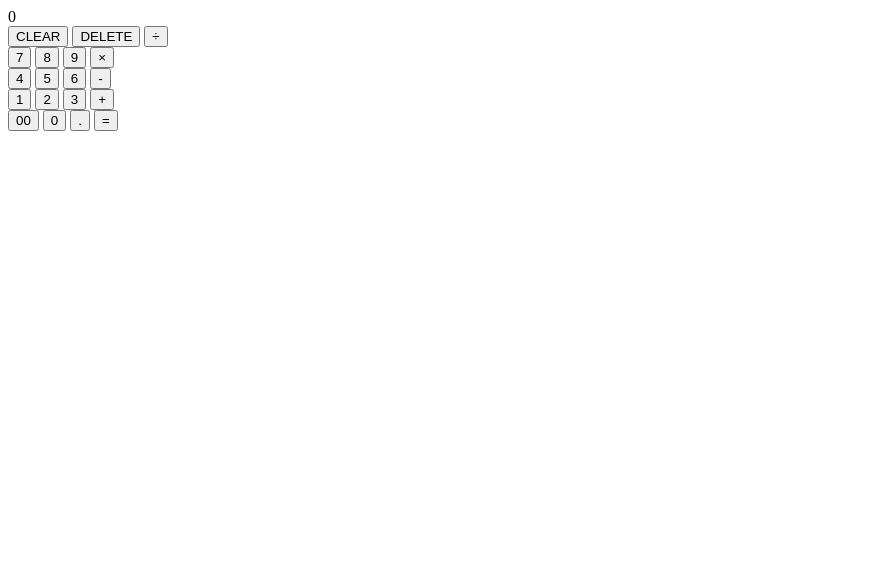
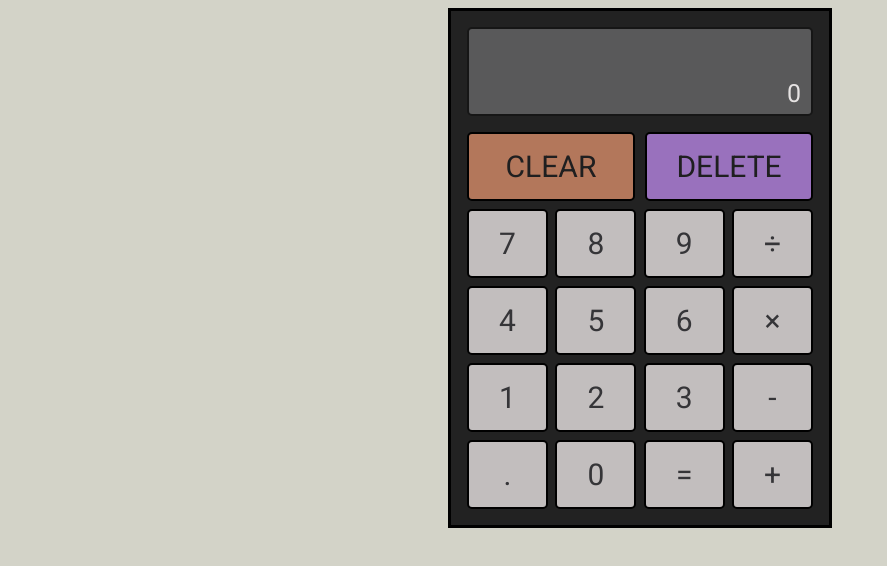
Before and after one commit to saikatdb/calculator, a plain HTML site: page index.html in a window 1280 px wide. Shown: the whole page, without its empty margins (0-887 px from the left). Drawn offline with Linux system fonts and the light colour scheme.

Commit message:
Add style and reorganize buttons

```diff
--- a/index.html
+++ b/index.html
@@ -5,43 +5,47 @@
     <meta http-equiv="X-UA-Compatible" content="IE=edge">
     <meta name="viewport" content="width=device-width, initial-scale=1.0">
     <link rel="stylesheet" href="style.css">
+    <link rel="preconnect" href="https://fonts.googleapis.com">
+    <link rel="preconnect" href="https://fonts.gstatic.com" crossorigin>
+    <link href="https://fonts.googleapis.com/css2?family=Kalam:wght@700&family=Roboto&display=swap" rel="stylesheet">
     <script src="js-file.js" defer></script>
     <title>Calculator</title>
 </head>
 <body>
     <div class="main">
-        <div class="display-value"></div>
-        <div class="display">0</div>
+        <div class="content">
+            <div class="display-value"></div>
+            <div class="display">0</div>
+        </div>
 
         <div class="input">
             <div class="1st row">
                 <button class="clear">CLEAR</button>
                 <button class="delete">DELETE</button>
-                <button id="÷" class="operator">&divide</button>
             </div>
             <div class="2nd row">
                 <button id="7" class="number">7</button>
                 <button id="8" class="number">8</button>
                 <button id="9" class="number">9</button>
-                <button id="×" class="operator">&times</button>
+                <button id="÷" class="operator">&divide</button>
             </div>
             <div class="3rd row">
                 <button id="4" class="number">4</button>
                 <button id="5" class="number">5</button>
                 <button id="6" class="number">6</button>
-                <button id="-" class="operator">-</button>
+                <button id="×" class="operator">&times</button>
             </div>
             <div class="4th row">
                 <button id="1" class="number">1</button>
                 <button id="2" class="number">2</button>
                 <button id="3" class="number">3</button>
-                <button id="+" class="operator">+</button>
+                <button id="-" class="operator">-</button>
             </div>
             <div class="4th row">
-                <button id="00" class="number">00</button>
+                <button id="." class="period">.</button>
                 <button id="0" class="number">0</button>
-                <button id="." class="period">.</button>
                 <button id="=" class="equal">=</button>
+                <button id="+" class="operator">+</button>
             </div>
         </div>
     </div>
--- a/style.css
+++ b/style.css
@@ -0,0 +1,97 @@
+*{
+    font-family: 'Kalam', cursive;
+    font-family: 'Roboto', sans-serif;
+}
+body {
+    /* margin: auto; */
+    background-color: rgb(211, 211, 200);
+}
+.main {
+    box-sizing: border-box;
+    margin: auto;
+    width: 24em;
+    height: 32.5em;
+    border: solid;
+    padding: 1em;
+    background-color: rgba(28, 28, 29, 0.966);
+}
+button {
+   font-size: 30px;
+}
+.content {
+    border: 2px solid rgb(22, 22, 22);
+    border-radius: 5px;
+    display: flex;
+    flex-direction: column;
+    align-items: end;
+    margin-bottom: 1em;
+    background-color: rgb(89, 89, 90);
+    color: rgb(230, 227, 227);
+}
+.display-value,
+.display {
+    box-sizing: border-box;
+    height: 1em;
+    font-size: 25px;
+    /* padding: 0 15px 10px; */
+    margin: 10px;
+    /* display: flex;
+    flex: 1; */
+}
+.display-value {
+    display: flex;
+    flex: 1 1 auto;
+    font-size: 20px;
+}
+.row {
+    display: flex;
+    justify-content: space-between;
+    margin: .5em 0 0;
+}
+.button {
+    transition-duration: 0.3s;
+}
+.number,
+.operator,
+.equal,
+.period {
+    width: 2.7em;
+    height: 2.3em;
+    background-color: rgb(194, 190, 190);
+    border-radius: 5px;
+    border: 2px solid rgb(0, 0, 0);
+    color: rgb(53, 53, 56);
+}
+button:hover {
+    background-color: rgb(145, 169, 194);
+    color: rgb(10, 10, 10);
+}
+.button:active {
+    transform: translateY(4px);
+  }
+.clear,
+.delete {
+    width: 5.6em;
+    height: 2.3em;
+    border-radius: 5px;
+    border: 2px solid rgb(0, 0, 0);
+    color: rgb(31, 31, 32);
+}
+.clear {
+    background-color: rgb(179, 119, 91);
+}
+.clear:hover {
+    background-color: rgb(151, 102, 79);
+}
+.delete {
+    background-color: rgb(153, 113, 189);
+}
+.delete:hover {
+    background-color: rgb(117, 87, 143);
+}
+.operator:hover {
+    background-color: rgb(120, 187, 153);
+}
+.equal:hover {
+    background-color: rgb(141, 146, 73);
+}
```
